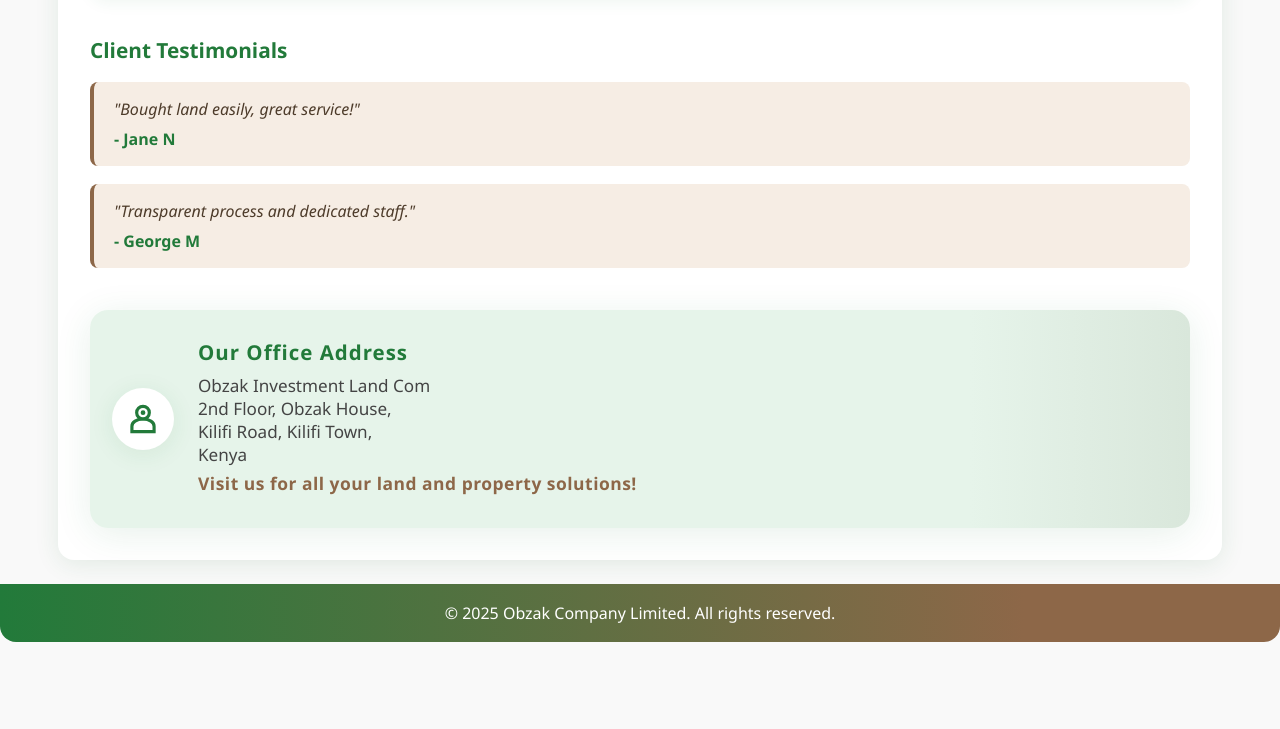
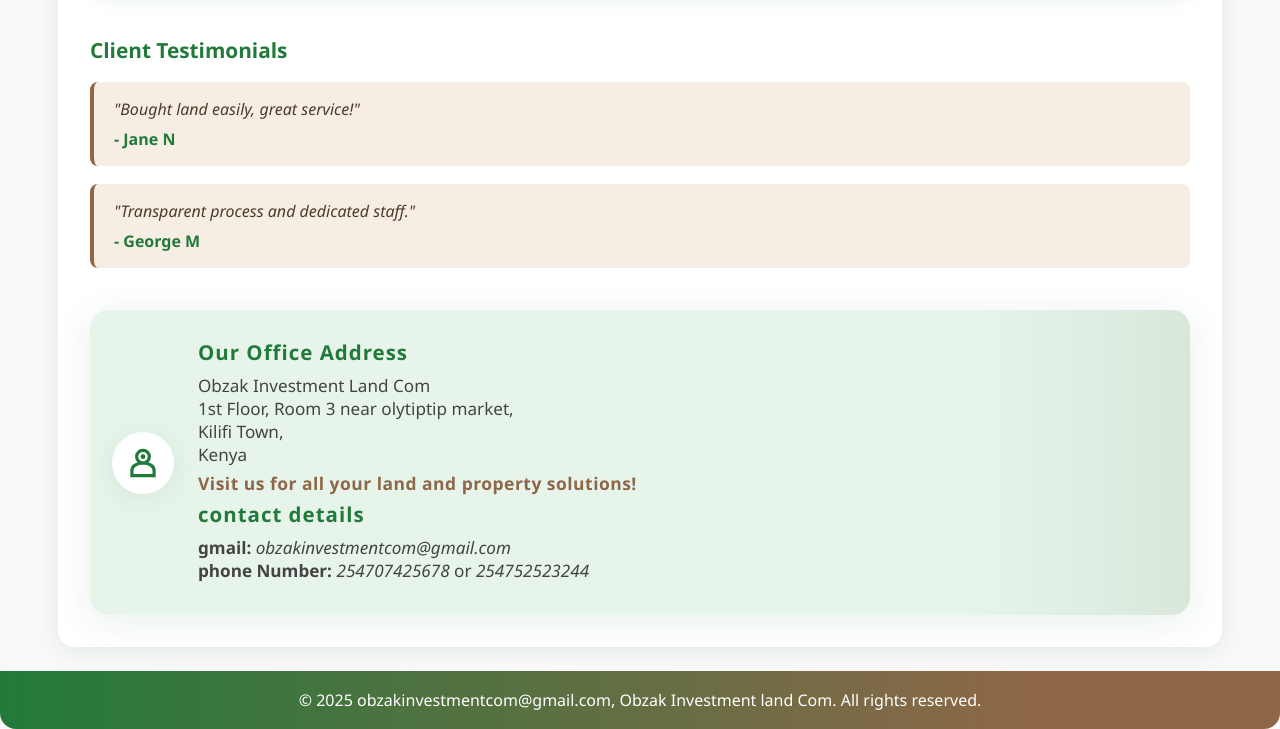
Before and after one commit to comoros123/obzaklimited, a plain HTML site: page index.html in a window 1280 px wide. Shown: the part 1344-2073 px from the top of the page. Before the commit the page ends 1986 px from the top, so only its background shows below. Drawn offline with Linux system fonts and the light colour scheme.

Commit message:
Add files via upload

```diff
--- a/index.html
+++ b/index.html
@@ -100,11 +100,16 @@
     <h3>Our Office Address</h3>
     <p>
       Obzak Investment Land Com<br>
-      2nd Floor, Obzak House,<br>
-      Kilifi Road, Kilifi Town,<br>
+      1st Floor, Room 3 near olytiptip market,<br>
+      Kilifi Town,<br>
       Kenya
     </p>
     <p class="address-highlight">Visit us for all your land and property solutions!</p>
+    <h3>contact details</h3>
+    <p>
+      <b>gmail:</b> <i>obzakinvestmentcom@gmail.com</i><br>
+      <b>phone Number:</b> <i>254707425678</i> or <i>254752523244</i>
+    </p>
   </div>
 </div>
     </section>
@@ -172,7 +177,7 @@
     </section>
     <section id="contact" class="page-container">
       <h2>Contact Us</h2>
-      <form class="contact-form" action="mailto:obzakinvestmentcompany@gmail.com" method="post" enctype="text/plain">
+      <form class="contact-form" action="mailto:obzakinvestmentcom@gmail.com" method="post" enctype="text/plain">
         <input type="text" name="name" placeholder="Your Name" required>
         <input type="email" name="email" placeholder="Your Email" required>
         <textarea name="message" placeholder="Your Message" required></textarea>
@@ -185,7 +190,7 @@
     </section>
   </main>
   <footer>
-    &copy; 2025 Obzak Company Limited. All rights reserved.
+    &copy; 2025 obzakinvestmentcom@gmail.com, Obzak Investment land Com. All rights reserved.
   </footer>
   <script src="main.js"></script>
 </body>
```
